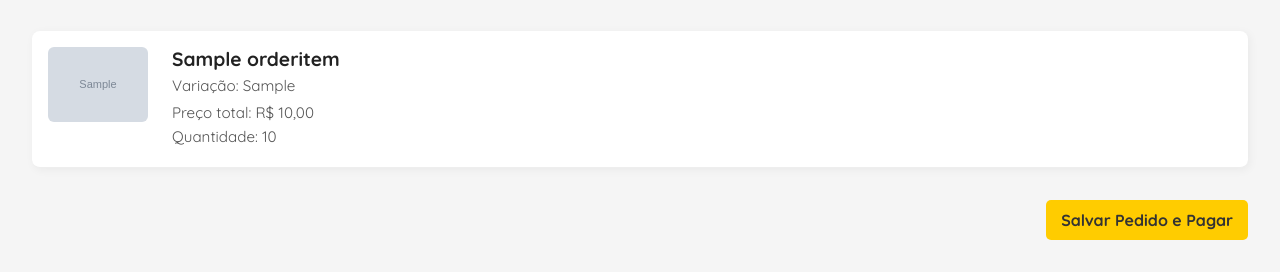
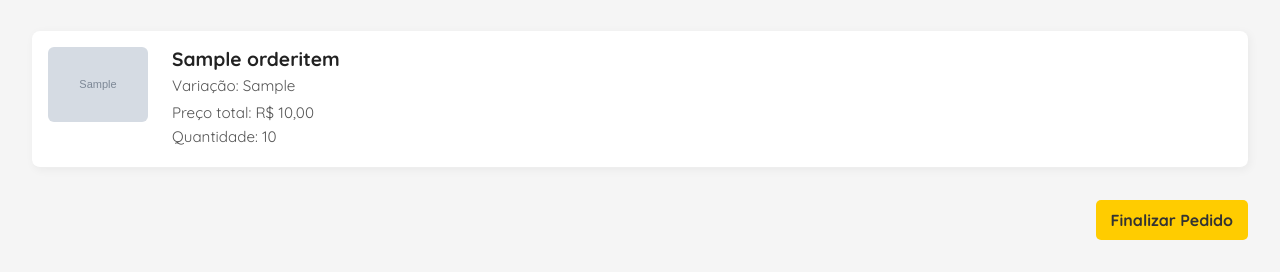
Before and after one commit to ThomasNicholas21/ProjetoEcommerce, a Django app: page /user/order/1 in a window 1280 px wide. Shown: the part 550-822 px from the top of the page. Run offline with Django 4.2, Linux system fonts and the light colour scheme; a user stored in the database is signed in; tables that the repository leaves empty hold one stand-in row (values such as "Sample post"); grey boxes marked "Sample" are stand-in pictures.

Commit message:
refactor: refatorando botões para pagamento

```diff
--- a/application/ecommerce/templates/ecommerce/detail/cart.html
+++ b/application/ecommerce/templates/ecommerce/detail/cart.html
@@ -52,7 +52,7 @@
 
         <div class="cart-footer">
             {% if request.session.order %}
-                <a href="{% url "ecommerce:order_alter" %}" class="btn buy-now">Alterar Pedido</a>
+                <a href="{% url "ecommerce:order_alter" %}" class="btn buy-now change">Alterar Pedido</a>
                 <a href="{% url "ecommerce:order_detail" request.session.order.id %}" class="btn buy-now">Detalhes do Pedido</a>
             {% else %}
                 <a href="{% url "ecommerce:order" %}" class="btn buy-now">Fechar Pedido</a>
--- a/application/ecommerce/templates/ecommerce/detail/order_detail.html
+++ b/application/ecommerce/templates/ecommerce/detail/order_detail.html
@@ -34,7 +34,7 @@
     </div>
 
     <div class="order-footer">
-        <a href="{% url "ecommerce:order_save" %}" class="btn secondary">Salvar Pedido e Pagar</a>
+        <a href="{% url "ecommerce:order_save" %}" class="btn secondary">Finalizar Pedido</a>
     </div>
 </div>
 {% else %}
```
